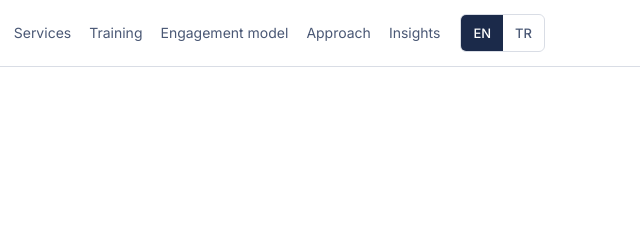
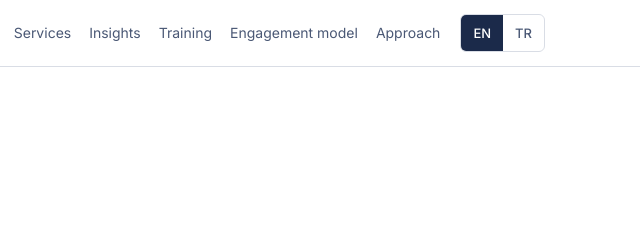
Before and after one commit to fikret-sensoy/logostics-site, a plain HTML site: page who-we-are.html in a window 1280 px wide. Shown: the top 240 px of the page, 591-1231 px from the left. Drawn offline with nearby package versions, Linux system fonts and the light colour scheme.

Commit message:
Add Insights link to who-we-are.html

```diff
--- a/who-we-are.html
+++ b/who-we-are.html
@@ -108,11 +108,11 @@ footer i{font-family:'Cormorant Garamond',Georgia,serif;font-size:16px;color:var
 <a href="index.html#iletisim"><span class="tr">İletişim</span><span class="en">Contact</span></a>
 </div>
 </div>
-<a href="index.html#hizmetler"><span class="tr">Hizmetler</span><span class="en">Services</span></a>
+<a href="index.html#hizmetler"><span class="tr">Hizmetler</span><span class="en">Services</span></a> <a href="insights.html"><span class="tr">Yazılar</span><span class="en">Insights</span></a>
 <a href="index.html#egitim"><span class="tr">Eğitim</span><span class="en">Training</span></a>
 <a href="index.html#surec"><span class="tr">Çalışma modeli</span><span class="en">Engagement model</span></a>
 <a href="index.html#yaklasim"><span class="tr">Yaklaşım</span><span class="en">Approach</span></a>
-<a href="insights.html"><span class="tr">Yazılar</span><span class="en">Insights</span></a>
+
 </div>
 <div class="lang" role="group" aria-label="Dil / Language">
 <button type="button" data-l="en" aria-pressed="true">EN</button>
```
